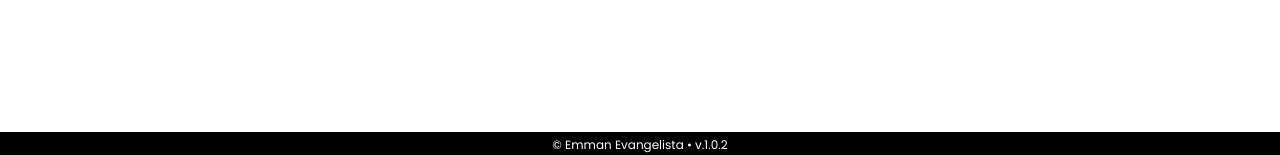
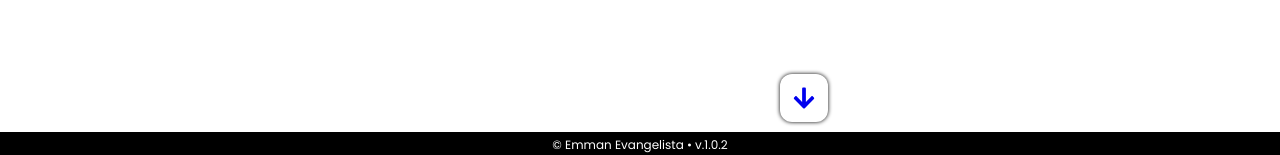
Before and after one commit to dnamme/enlistment-scheduler, a React (Create React App) app: page / in a window 1280 px wide. Shown: the part 642-797 px from the top of the page. Built offline with nearby package versions, Linux system fonts and the light colour scheme.

Commit message:
add scroll to bottom button

```diff
--- a/src/App.js
+++ b/src/App.js
@@ -1,6 +1,7 @@
 import { useEffect, useState } from 'react'
 import { v4 as uuidv4 } from 'uuid'
 import { randomColor } from 'randomcolor'
+import { FaArrowDown } from 'react-icons/fa'
 
 import InputHeader from './components/InputHeader'
 import InputRow from './components/InputRow'
@@ -345,9 +346,17 @@ function App() {
             }
           </div>
         )}
+
+        {/* bottom */}
+        <div id="bottom" />
       </div>
 
       <Timetable data={groupedData} />
+
+      {/* scroll to bottom */}
+      <a className="scroll-to-bot" href="#bottom" >
+        <div><FaArrowDown size="24px" /></div>
+      </a>
 
       {/* footer */}
       <footer>
--- a/src/css/App.css
+++ b/src/css/App.css
@@ -61,6 +61,24 @@ button > p,
   margin: 0 0 0 12px;
 }
 
+.scroll-to-bot {
+  position: fixed;
+  bottom: 32px;
+  right: 448px;
+  padding: 4px;
+  filter: drop-shadow(0 0 2px black);
+}
+
+.scroll-to-bot > div {
+  width: 48px;
+  height: 48px;
+  border-radius: 12px;
+  background-color: white;
+  display: flex;
+  align-items: center;
+  justify-content: center;
+}
+
 @media screen and (min-width: 1024px) {
   ::-webkit-scrollbar {
     width: 8px;
@@ -99,4 +117,9 @@ button > p,
     left: 0;
     bottom: 0;
   }
+
+  .scroll-to-bot {
+    display: none;
+    right: 48px;
+  }
 }
```
